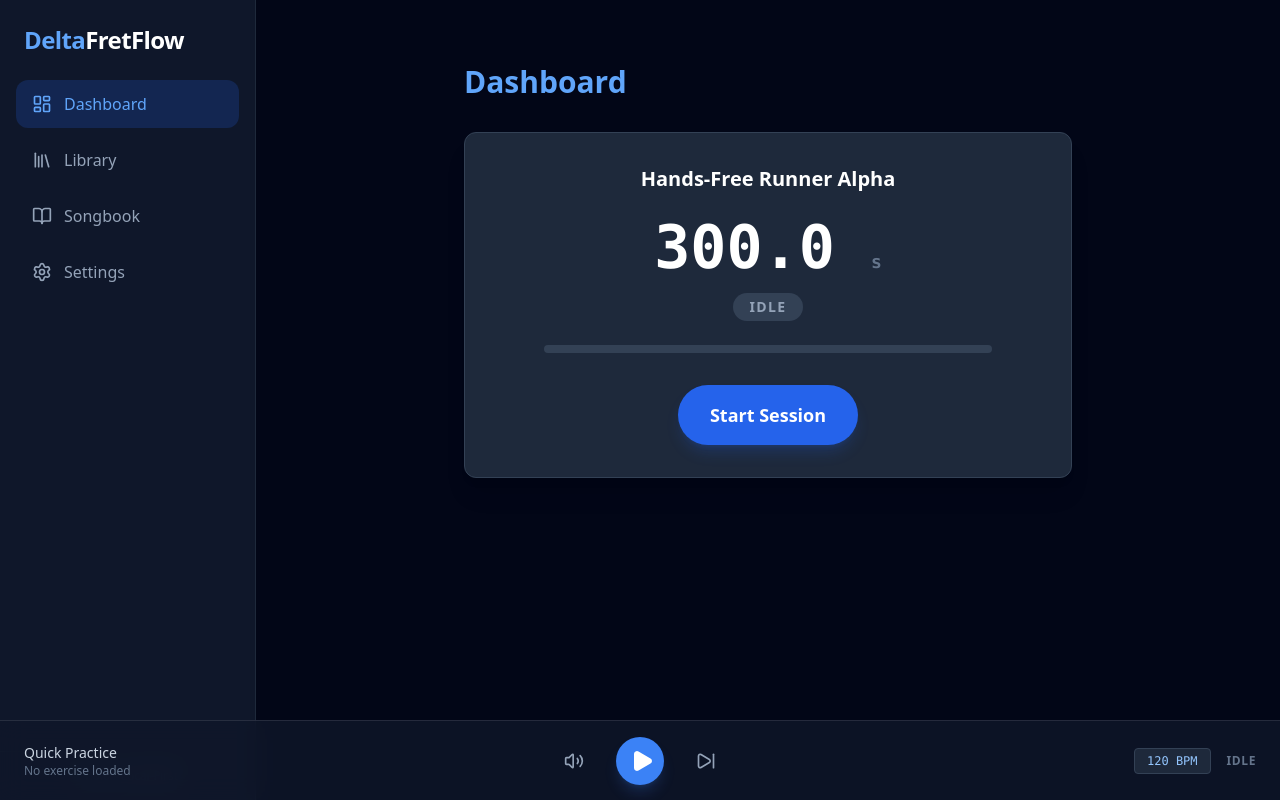
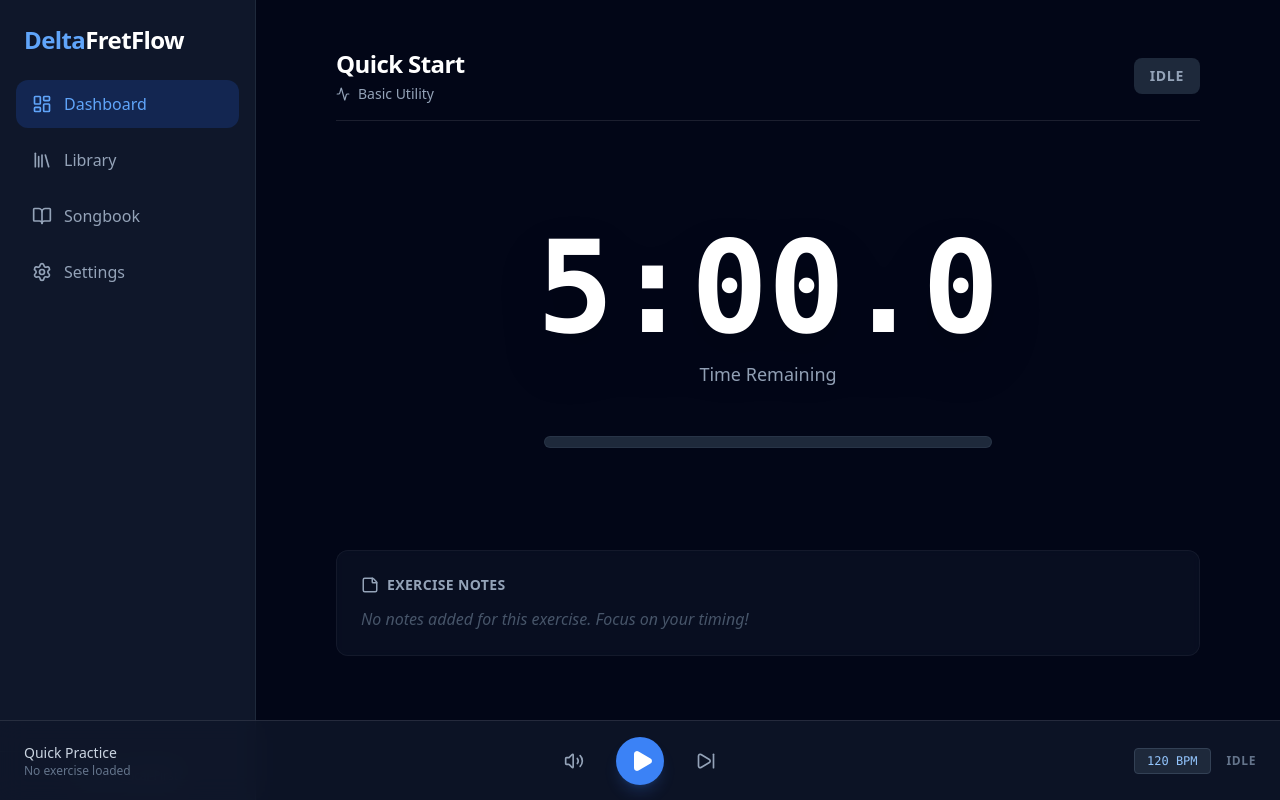
Before and after one commit to eloidieme/delta-fretflow, a React (Vite) app: page / in a window 1280 px wide. Built offline with nearby package versions, Linux system fonts and the light colour scheme.

Commit message:
Closes #10

```diff
--- /dev/null
+++ b/src/apps/BasicApp.tsx
@@ -0,0 +1,103 @@
+import { usePlayerStore } from "@/store/playerStore";
+import { useRunner } from "@/hooks/useRunner";
+import { Clock, StickyNote, Activity } from "lucide-react";
+
+export function BasicApp() {
+  // 1. Get Data from Store & Runner
+  const { activeTitle, activeNotes, status } = usePlayerStore();
+  const { displayTime, displayProgress, isWarmup } = useRunner();
+
+  // 2. Format Time (mm:ss.ms)
+  const formatTime = (seconds: number) => {
+    const mins = Math.floor(seconds / 60);
+    const secs = Math.floor(seconds % 60);
+    const ms = Math.floor((seconds % 1) * 10);
+    return `${mins}:${secs.toString().padStart(2, "0")}.${ms}`;
+  };
+
+  return (
+    <div className="flex flex-col h-full max-w-4xl mx-auto p-4 gap-6">
+      {/* Header Info */}
+      <header className="flex items-center justify-between pb-4 border-b border-white/10">
+        <div>
+          <h2 className="text-2xl font-bold text-white tracking-tight">
+            {activeTitle}
+          </h2>
+          <div className="flex items-center gap-2 text-slate-400 text-sm mt-1">
+            <Activity size={14} />
+            <span>Basic Utility</span>
+          </div>
+        </div>
+
+        {/* Status Badge */}
+        <div
+          className={`px-4 py-2 rounded-lg font-bold uppercase tracking-wider text-sm transition-colors
+          ${isWarmup ? "bg-orange-500/20 text-orange-400" : ""}
+          ${status === "running" ? "bg-green-500/20 text-green-400" : ""}
+          ${
+            status === "idle" || status === "finished"
+              ? "bg-slate-800 text-slate-400"
+              : ""
+          }
+          ${status === "paused" ? "bg-yellow-500/20 text-yellow-400" : ""}
+        `}
+        >
+          {isWarmup ? "Get Ready" : status}
+        </div>
+      </header>
+
+      {/* Main Stage: Timer & Visuals */}
+      <div className="flex-1 flex flex-col items-center justify-center min-h-[300px] relative">
+        {/* Progress Background (Blurry Glow) */}
+        <div
+          className={`absolute inset-0 opacity-20 blur-3xl transition-colors duration-700
+           ${isWarmup ? "bg-orange-600" : ""}
+           ${status === "running" ? "bg-blue-600" : ""}
+           ${status === "finished" ? "bg-green-600" : ""}
+        `}
+        />
+
+        {/* The Big Timer */}
+        <div className="relative z-10 text-center">
+          <div className="text-[8rem] leading-none font-mono font-bold text-white tabular-nums drop-shadow-2xl">
+            {formatTime(displayTime)}
+          </div>
+          <p className="text-slate-400 font-medium text-lg mt-2">
+            {isWarmup ? "Warmup" : "Time Remaining"}
+          </p>
+        </div>
+
+        {/* Progress Bar */}
+        <div className="w-full max-w-md h-3 bg-slate-800 rounded-full mt-12 overflow-hidden border border-slate-700/50">
+          <div
+            className={`h-full transition-all duration-100 ease-linear
+              ${isWarmup ? "bg-orange-500" : "bg-blue-500"}
+              ${status === "finished" ? "bg-green-500" : ""}
+            `}
+            style={{ width: `${displayProgress}%` }}
+          />
+        </div>
+      </div>
+
+      {/* Footer: Notes Section */}
+      <div className="bg-slate-900/50 border border-white/5 rounded-xl p-6 backdrop-blur-sm">
+        <div className="flex items-center gap-2 text-slate-400 mb-3">
+          <StickyNote size={18} />
+          <h3 className="font-semibold text-sm uppercase tracking-wide">
+            Exercise Notes
+          </h3>
+        </div>
+
+        {activeNotes ? (
+          <p className="text-slate-300 leading-relaxed whitespace-pre-wrap">
+            {activeNotes}
+          </p>
+        ) : (
+          <p className="text-slate-600 italic">
+            No notes added for this exercise. Focus on your timing!
+          </p>
+        )}
+      </div>
+    </div>
+  );
+}
--- a/src/pages/Dashboard.tsx
+++ b/src/pages/Dashboard.tsx
@@ -1,78 +1,18 @@
 import { usePlayerStore } from "@/store/playerStore";
-import { useRunner } from "@/hooks/useRunner";
+import { BasicApp } from "@/apps/BasicApp";
 
 export function Dashboard() {
-  // 1. Initialize the Runner Logic
-  // This hook runs in the background and listens to the store
-  const { displayTime, displayProgress, isWarmup } = useRunner();
+  // In the future, we might switch between <BasicApp>, <ScaleApp>, etc.
+  // For now, we only have one.
 
-  // 2. Access Store to trigger actions
-  const { status, setStatus } = usePlayerStore();
-
-  const handleStart = () => {
-    // Spec: Start sequence begins with Warmup [cite: 84]
-    setStatus("warmup");
-  };
-
-  const handleStop = () => {
-    setStatus("idle");
-  };
+  const { activeTitle } = usePlayerStore();
 
   return (
-    <div className="p-8 max-w-2xl mx-auto">
-      <h1 className="text-3xl font-bold mb-8 text-blue-400">Dashboard</h1>
-
-      <div className="bg-slate-800 p-8 rounded-xl border border-slate-700 shadow-xl text-center">
-        <h2 className="text-xl font-semibold mb-6 text-white">
-          Hands-Free Runner Alpha
-        </h2>
-
-        {/* The Big Visual Display */}
-        <div className="mb-8">
-          <div className="text-6xl font-mono font-bold text-white mb-4">
-            {displayTime.toFixed(1)}{" "}
-            <span className="text-lg text-slate-500">s</span>
-          </div>
-
-          {/* Status Indicator */}
-          <div
-            className={`inline-block px-4 py-1 rounded-full text-sm font-bold uppercase tracking-widest mb-6
-            ${isWarmup ? "bg-orange-500/20 text-orange-400" : ""}
-            ${status === "running" ? "bg-green-500/20 text-green-400" : ""}
-            ${status === "idle" ? "bg-slate-700 text-slate-400" : ""}
-          `}
-          >
-            {isWarmup ? "Get Ready..." : status}
-          </div>
-
-          {/* Progress Bar */}
-          <div className="h-2 bg-slate-700 rounded-full overflow-hidden max-w-md mx-auto">
-            <div
-              className={`h-full transition-all duration-100 ease-linear
-                ${isWarmup ? "bg-orange-500" : "bg-green-500"}
-              `}
-              style={{ width: `${displayProgress}%` }}
-            />
-          </div>
-        </div>
-
-        {/* Big Start Button */}
-        {status === "idle" || status === "finished" ? (
-          <button
-            onClick={handleStart}
-            className="px-8 py-4 bg-blue-600 hover:bg-blue-500 text-white rounded-full font-bold text-lg shadow-lg shadow-blue-600/20 transition hover:scale-105 active:scale-95"
-          >
-            Start Session
-          </button>
-        ) : (
-          <button
-            onClick={handleStop}
-            className="px-8 py-4 bg-red-600 hover:bg-red-500 text-white rounded-full font-bold text-lg shadow-lg shadow-red-600/20 transition"
-          >
-            Stop
-          </button>
-        )}
-      </div>
+    <div className="h-full">
+      {/* In Phase 4, we might render different components based on 'appType'.
+        For Phase 3 MVP, we always render the BasicApp.
+      */}
+      <BasicApp />
     </div>
   );
 }
--- a/src/pages/Library.tsx
+++ b/src/pages/Library.tsx
@@ -29,7 +29,13 @@ export function Library() {
 
   const handleStart = (ex: any) => {
     // 1. Load the specific exercise configuration into the Global Store
-    loadSession(ex.title, ex.settings.duration, ex.settings.bpm);
+    // We safely access notes, defaulting to empty string if undefined
+    loadSession(
+      ex.title,
+      ex.settings.duration,
+      ex.settings.bpm,
+      ex.settings.notes || ""
+    );
 
     // 2. Redirect to the Dashboard where the Runner lives
     navigate("/");
@@ -89,7 +95,7 @@ export function Library() {
             {/* Badges */}
             <div className="flex gap-3 text-xs text-slate-400 mb-6">
               <span className="bg-slate-900 px-2 py-1 rounded border border-slate-800">
-                {ex.settings.duration / 60} min
+                {(ex.settings.duration / 60).toFixed(1)} min
               </span>
               <span className="bg-slate-900 px-2 py-1 rounded border border-slate-800">
                 {ex.settings.bpm} BPM
--- a/src/store/playerStore.ts
+++ b/src/store/playerStore.ts
@@ -1,46 +1,64 @@
 import {create} from 'zustand';
 
-// 1. Define the statuses
-export type PlayerStatus = 'idle'|'warmup'|'running'|'paused'|'finished';
+// 1. The States of the Runner Machine
+export type PlayerStatus =|'idle'  // Nothing loaded
+    |'warmup'                      // The 3-second countdown before an exercise
+    |'running'                     // Exercise in progress
+    |'paused'                      // User hit pause OR inter-exercise break
+    |'finished';                   // Playlist complete
 
-// 2. Define the Store State
+// 2. The Store Interface
 interface PlayerState {
-  // Engine Status
+  // -- Engine Status --
   status: PlayerStatus;
-  bpm: number;
+  bpm: number;     // Global Tempo
+  volume: number;  // Master volume (0.0 to 1.0)
 
-  // Active Session Data (New!)
+  // -- Active Session Data --
   activeTitle: string;
   activeDuration: number;  // Total seconds for the current exercise
+  activeNotes: string;     // Instructions or notes for the current exercise
 
-  // Actions
+  // -- Actions --
   setStatus: (status: PlayerStatus) => void;
   setBpm: (bpm: number) => void;
 
   // Load a new session configuration
-  loadSession: (title: string, duration: number, bpm: number) => void;
+  loadSession:
+      (title: string, duration: number, bpm: number, notes?: string) => void;
+
   reset: () => void;
 }
 
+// 3. The Implementation
 export const usePlayerStore = create<PlayerState>(
     (set) => ({
+      // Initial State
       status: 'idle',
       bpm: 120,
+      volume: 0.8,
 
-      // Default State
       activeTitle: 'Quick Start',
-      activeDuration: 300,  // Default 5 mins if nothing loaded
+      activeDuration: 300,  // Default 5 mins
+      activeNotes: '',      // Default empty
 
+      // Actions
       setStatus: (status) => set({status}),
+
       setBpm: (bpm) => set({bpm}),
 
-      loadSession: (title, duration, bpm) => set({
+      loadSession: (title, duration, bpm, notes = '') => set({
         activeTitle: title,
         activeDuration: duration,
         bpm: bpm,
-        status: 'idle'  // Reset to idle so user has to hit "Start" (or we can
-                        // auto-start)
+        activeNotes: notes,
+        status: 'idle'  // Reset to idle so user has to hit "Start"
       }),
 
-      reset: () => set({status: 'idle'})
+      reset: () => set({
+        status: 'idle',
+        activeTitle: 'Quick Start',
+        activeDuration: 300,
+        activeNotes: ''
+      })
     }));
```
